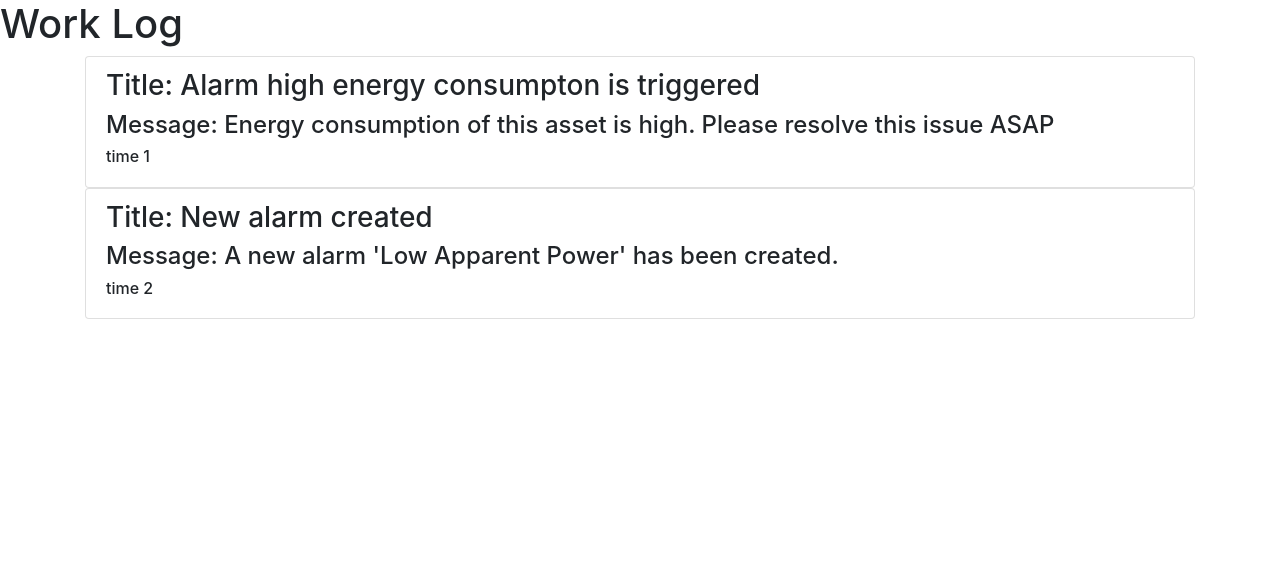
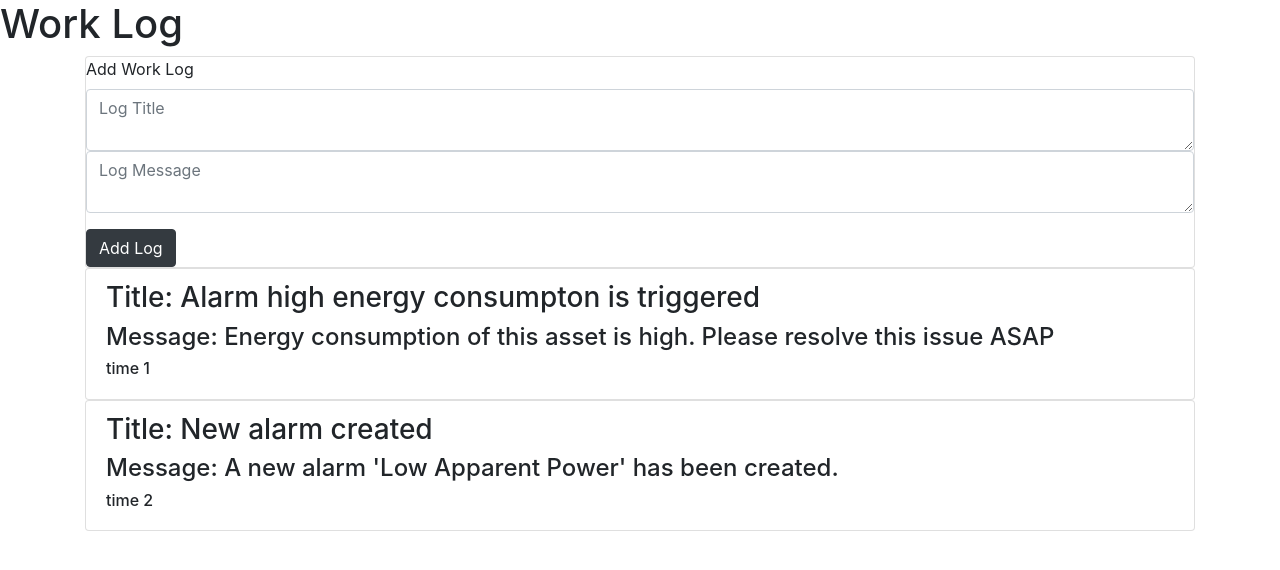
Before and after one commit to ctaylr13/workLog, a React (Create React App) app in the folder my-app/: page / in a window 1280 px wide. Shown: the top 570 px of the page. Built offline with nearby package versions, Linux system fonts and the light colour scheme.

Commit message:
setting components

```diff
--- a/my-app/src/App.js
+++ b/my-app/src/App.js
@@ -3,6 +3,7 @@ import './App.css';
 import 'bootstrap/dist/css/bootstrap.min.css';
 import uuid from 'uuid';
 import WorkLog from './components/WorkLog';
+import WorkForm from './components/WorkForm';
 
 class App extends Component {
   constructor(props) {
@@ -20,6 +21,7 @@ class App extends Component {
     return (
       <div className="App">
        <h1>Work Log</h1>
+       <WorkForm />
        {this.state.entries.map(({ id, title, message, time }) => (
          <WorkLog id={id} title={title} message={message} time={time} />
        ))}
--- a/my-app/src/components/WorkForm.js
+++ b/my-app/src/components/WorkForm.js
@@ -0,0 +1,40 @@
+import React, { Component } from 'react';
+import { Container, Card, Button, Form, FormGroup, Label, Input, FormText } from 'reactstrap';
+import uuid from 'uuid';
+
+class WorkForm extends Component {
+
+    render() {
+    return (
+        <Container>
+            <Card>
+                <Form>
+                    <FormGroup>
+                        <Label for="WorkFrom">Add Work Log</Label>
+                        <Input
+                            type="textarea"
+                            name="title"
+                            id="WorkFrom"
+                            placeholder="Log Title"
+                            margin-bottom="2rem"
+                        />
+                        <Input
+                            type="textarea"
+                            name="message"
+                            id="WorkFrom"
+                            placeholder="Log Message"
+                        />
+                    </FormGroup>
+                    <Button
+                        color="dark"
+                        margin-bottom="0.5rem"
+                    >Add Log</Button>
+                </Form>
+            </Card>
+        </Container>
+    );
+  }
+
+}
+
+export default WorkForm;
--- a/my-app/src/components/WorkLog.js
+++ b/my-app/src/components/WorkLog.js
@@ -8,11 +8,11 @@ class WorkLog extends Component {
     render() {
         const { id, title, message, time } = this.props;
         return (
-            <Container marginBottom="0.5rem">
+            <Container >
                 <ListGroup >
                     <TransitionGroup>
                         <CSSTransition key={id} timeout={500} classNames="fade">
-                            <ListGroupItem>
+                            <ListGroupItem >
                                     <h3>Title: {title}</h3>
                                     <h4>Message: {message}</h4>
                                     <h6>{time}</h6>
```
